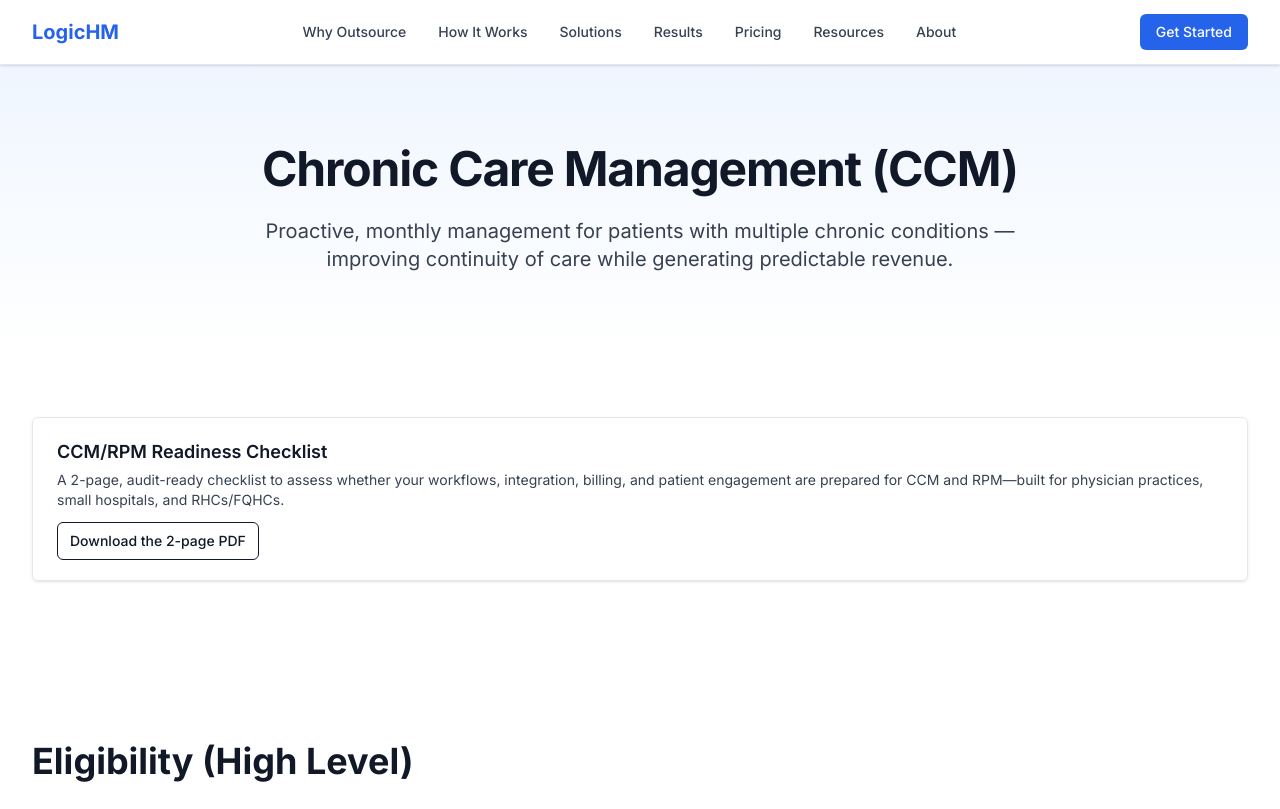
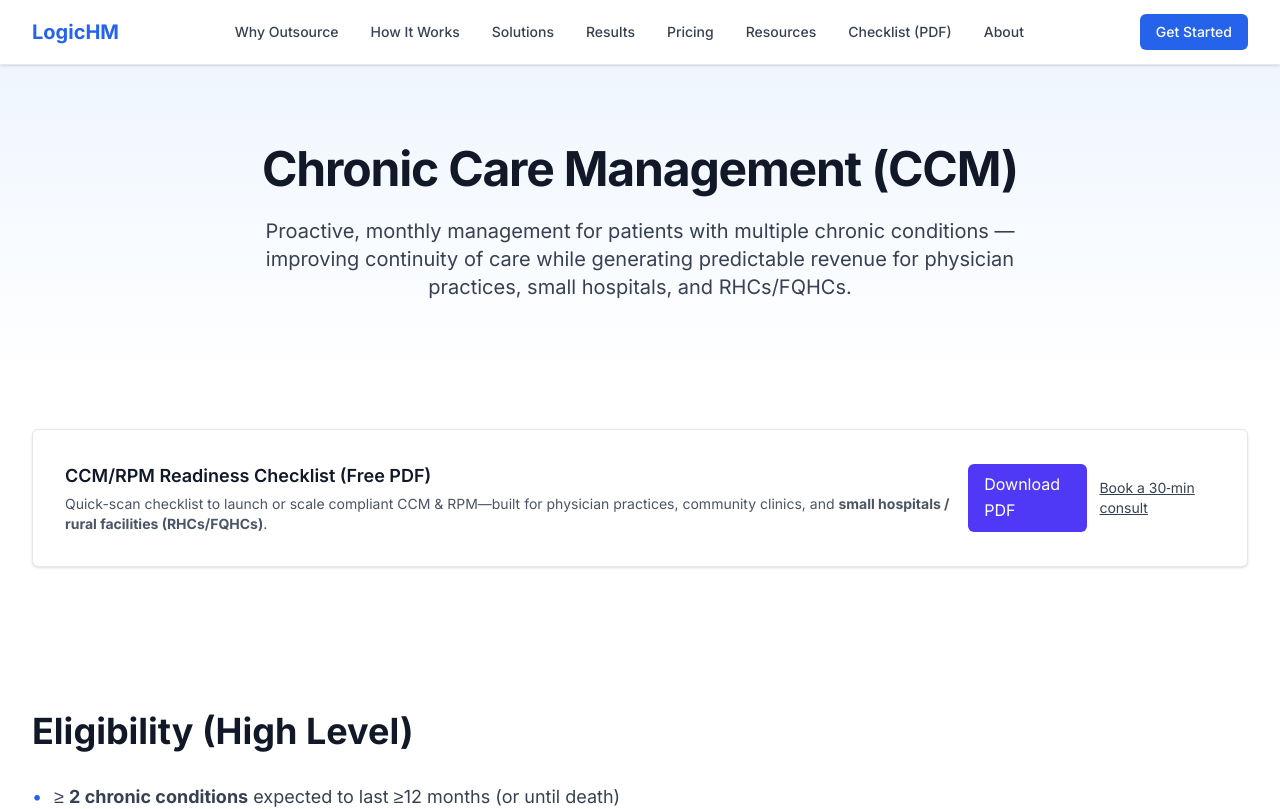
Before and after one commit to bryan-porter/logic-health-site-c, a Next.js app: page /solutions/ccm in a window 1280 px wide. Shown: the top 809 px of the page. Built offline with nearby package versions, Linux system fonts and the light colour scheme.

Commit message:
Complete steps 2-4: ChecklistCTA, analytics, and placement in nav/footer/solutions

```diff
--- a/app/solutions/ccm/page.tsx
+++ b/app/solutions/ccm/page.tsx
@@ -8,12 +8,12 @@ export default function CCMPage() {
     <>
       <PageHeader
         title="Chronic Care Management (CCM)"
-        description="Proactive, monthly management for patients with multiple chronic conditions — improving continuity of care while generating predictable revenue."
+        description="Proactive, monthly management for patients with multiple chronic conditions — improving continuity of care while generating predictable revenue for physician practices, small hospitals, and RHCs/FQHCs."
       />
 
       <section className="bg-white py-8 md:py-12">
         <Container>
-          <ChecklistCTA variant="inline" />
+          <ChecklistCTA variant="banner" utm="solutions" />
         </Container>
       </section>
 
--- a/app/solutions/rpm/page.tsx
+++ b/app/solutions/rpm/page.tsx
@@ -23,7 +23,7 @@ export default function RPMPage() {
   const intro = {
     title: "Remote Patient Monitoring (RPM)",
     subtitle:
-      "Connected devices + nurse-led monitoring to catch risk early, keep patients at goal, and generate predictable monthly revenue. Built for provider groups and small hospitals that need centralized monitoring without adding headcount.",
+      "Connected devices + nurse-led monitoring to catch risk early, keep patients at goal, and generate predictable monthly revenue. Built for physician practices, small hospitals, and rural facilities (RHCs/FQHCs) that need centralized monitoring without adding headcount.",
   };
 
   // Proof points keep to operational facts
@@ -173,7 +173,7 @@ export default function RPMPage() {
 
       <section className="bg-white py-8 md:py-12">
         <Container>
-          <ChecklistCTA variant="inline" />
+          <ChecklistCTA variant="banner" utm="solutions" />
         </Container>
       </section>
 
--- a/components/ChecklistCTA.tsx
+++ b/components/ChecklistCTA.tsx
@@ -1,42 +1,58 @@
-"use client";
+'use client';
 
-import Link from "next/link";
-import { cn } from "@/lib/utils";
+import React from 'react';
+import { trackEvent } from '@/lib/analytics';
 
-interface ChecklistCTAProps {
-  variant?: "inline" | "banner";
-  href?: string;
-  utm?: string;
-  className?: string;
-}
+type Variant = 'inline' | 'sidebar' | 'banner';
 
 export default function ChecklistCTA({
-  variant = "banner",
-  href = "/api/checklist/pdf",
-  utm = "?utm_source=site&utm_medium=cta&utm_campaign=ccm-rpm-readiness-checklist",
-  className,
-}: ChecklistCTAProps) {
-  const base =
-    "rounded-md border border-neutral-200 bg-white/80 px-4 py-4 md:px-6 md:py-5 shadow-sm backdrop-blur supports-[backdrop-filter]:bg-white/60";
-  const layout = variant === "banner" ? "my-8 md:my-10" : "my-4";
+  variant = 'inline',
+  className = '',
+  utm = 'site_cta',
+}: {
+  variant?: Variant;
+  className?: string;
+  utm?: string;
+}) {
+  const base = 'rounded-md border border-gray-200 bg-white shadow-sm';
+  const pad = variant === 'banner' ? 'p-6 md:p-8' : 'p-5';
+  const layout =
+    variant === 'sidebar'
+      ? 'flex flex-col gap-3'
+      : 'flex flex-col md:flex-row md:items-center md:justify-between gap-4';
+
+  const href = `/api/checklist/pdf?utm_source=${encodeURIComponent(
+    utm
+  )}&utm_medium=${variant}&utm_campaign=ccm_rpm_checklist`;
+
+  const onClick = () => trackEvent('Checklist Download Click', { location: variant });
+
   return (
-    <aside className={cn(base, layout, className)}>
-      <h3 className="text-lg font-semibold text-neutral-900">
-        CCM/RPM Readiness Checklist
-      </h3>
-      <p className="mt-1 text-sm text-neutral-700">
-        A 2-page, audit-ready checklist to assess whether your workflows, integration, billing, and
-        patient engagement are prepared for CCM and RPM—built for physician practices, small
-        hospitals, and RHCs/FQHCs.
-      </p>
-      <div className="mt-3">
-        <Link
-          href={`${href}${utm}`}
-          className="inline-flex items-center rounded-md border border-neutral-900 px-3 py-2 text-sm font-medium text-neutral-900 hover:bg-neutral-900 hover:text-white"
+    <section className={`${base} ${pad} ${layout} ${className}`}>
+      <div className="space-y-1">
+        <h3 className="text-lg font-semibold">CCM/RPM Readiness Checklist (Free PDF)</h3>
+        <p className="text-sm text-gray-600">
+          Quick-scan checklist to launch or scale compliant CCM & RPM—built for physician practices,{' '}
+          community clinics, and <strong>small hospitals / rural facilities (RHCs/FQHCs)</strong>.
+        </p>
+      </div>
+      <div className="flex items-center gap-3">
+        <a
+          href={href}
+          onClick={onClick}
+          aria-label="Download CCM/RPM Readiness Checklist PDF"
+          className="inline-flex items-center justify-center rounded-md bg-indigo-600 px-4 py-2 text-white hover:bg-indigo-700 focus:outline-none focus:ring-2 focus:ring-indigo-500"
+          rel="noopener"
         >
-          Download the 2-page PDF
-        </Link>
+          Download PDF
+        </a>
+        <a
+          href="/contact?topic=readiness-consult"
+          className="text-sm text-gray-700 underline hover:text-gray-900"
+        >
+          Book a 30‑min consult
+        </a>
       </div>
-    </aside>
+    </section>
   );
 }
--- a/components/layout/Header.tsx
+++ b/components/layout/Header.tsx
@@ -8,6 +8,7 @@ export function Header() {
     { label: "Results", href: "/results" },
     { label: "Pricing", href: "/pricing" },
     { label: "Resources", href: "/resources" },
+    { label: "Checklist (PDF)", href: "/api/checklist/pdf?utm_source=nav&utm_medium=link&utm_campaign=ccm_rpm_checklist" },
     { label: "About", href: "/about" },
   ];
 
--- /dev/null
+++ b/lib/analytics.ts
@@ -0,0 +1,22 @@
+declare global {
+  interface Window {
+    dataLayer?: any[];
+    gtag?: (...args: any[]) => void;
+    plausible?: (event: string, opts?: any) => void;
+  }
+}
+
+export function trackEvent(name: string, params: Record<string, any> = {}) {
+  if (typeof window === 'undefined') return;
+  try {
+    if (typeof window.gtag === 'function') {
+      window.gtag('event', name, params);
+    } else if (typeof window.plausible === 'function') {
+      window.plausible(name, { props: params });
+    } else if (Array.isArray(window.dataLayer)) {
+      window.dataLayer.push({ event: name, ...params });
+    }
+  } catch {
+    // no-op
+  }
+}
--- a/lib/constants.ts
+++ b/lib/constants.ts
@@ -55,6 +55,7 @@ export const FOOTER_LINKS = {
     { label: "Blog", href: "/blog" },
     { label: "How It Works", href: "/how-it-works" },
     { label: "Compliance", href: "/compliance" },
+    { label: "CCM/RPM Readiness Checklist (PDF)", href: "/api/checklist/pdf?utm_source=footer&utm_medium=link&utm_campaign=ccm_rpm_checklist" },
   ],
 };
 
```
